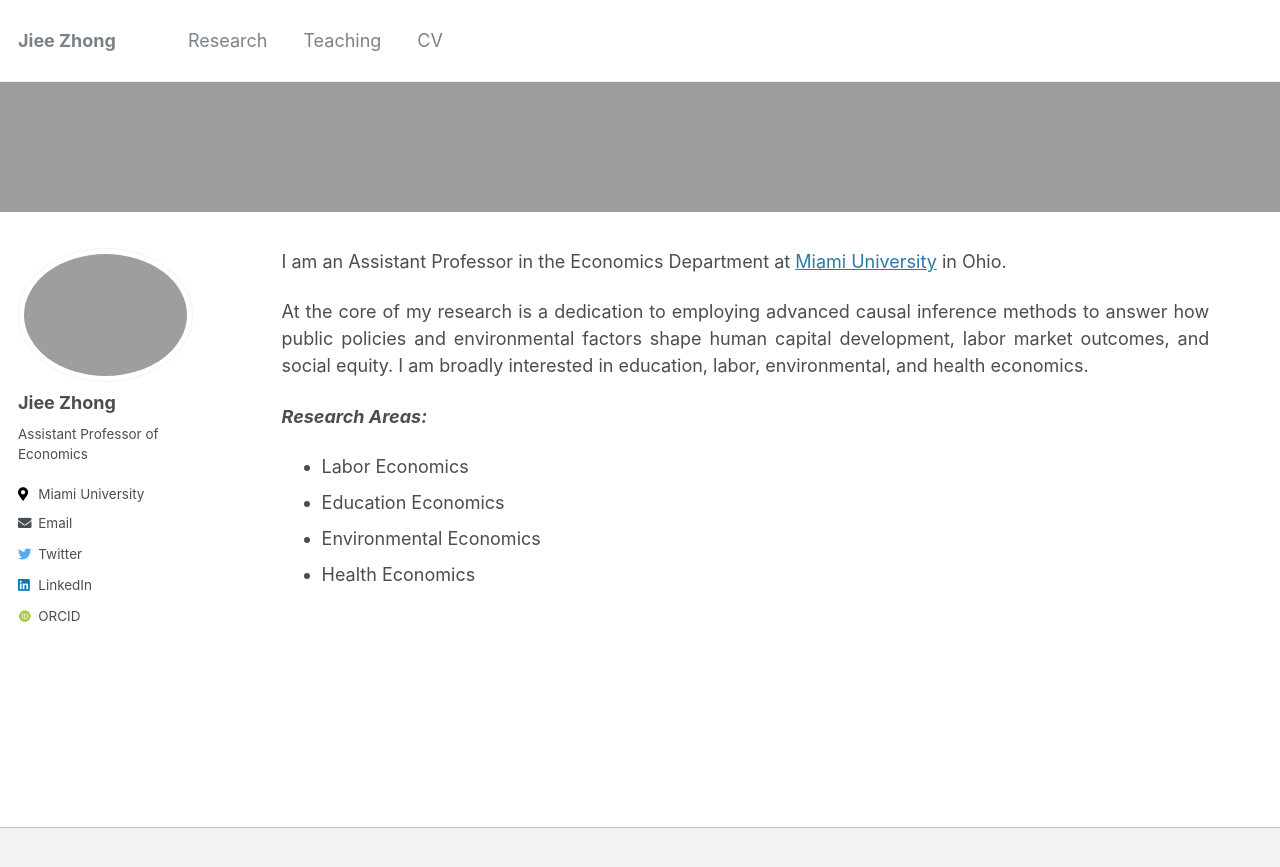
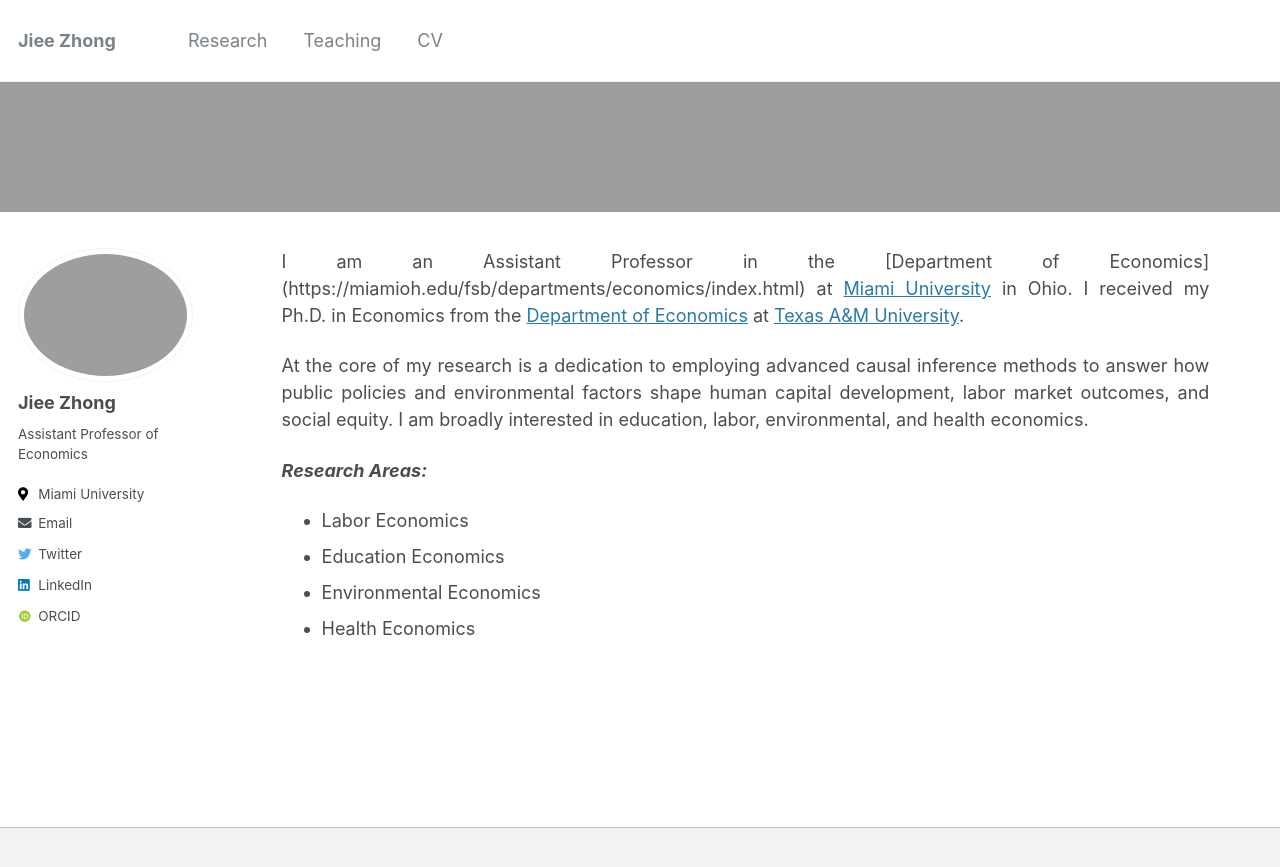
Before and after one commit to jieezhong/jieezhong.github.io, a Jekyll site: the page built from _pages/about.md, in a window 1280 px wide. Shown: the top 867 px of the page. Built offline with Jekyll 4.4.1, drawn with Linux system fonts in a browser that asks for light colours; some web fonts are replaced.

Commit message:
Update about.md

```diff
--- a/_pages/about.md
+++ b/_pages/about.md
@@ -5,7 +5,7 @@ header:
   overlay_image: beach_oregon3.jpg
 ---
 
-I am an Assistant Professor in the Economics Department at [Miami University](https://miamioh.edu/fsb/directory/?up=/query/all/all/Economics/all) in Ohio.
+I am an Assistant Professor in the [Department of Economics] (https://miamioh.edu/fsb/departments/economics/index.html) at [Miami University](https://miamioh.edu/index.html) in Ohio. I received my Ph.D. in Economics from the [Department of Economics](https://liberalarts.tamu.edu/economics/) at [Texas A&M University](https://www.tamu.edu/index.html).
 
 At the core of my research is a dedication to employing advanced causal inference methods to answer how public policies and environmental factors shape human capital development, labor market outcomes, and social equity. I am broadly interested in education, labor, environmental, and health economics.
 
```
